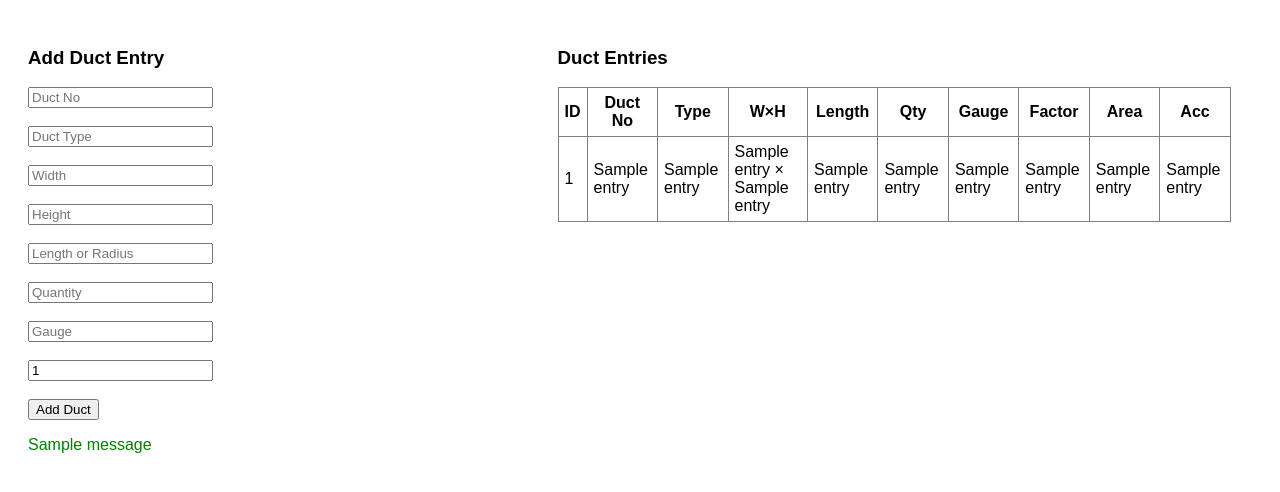
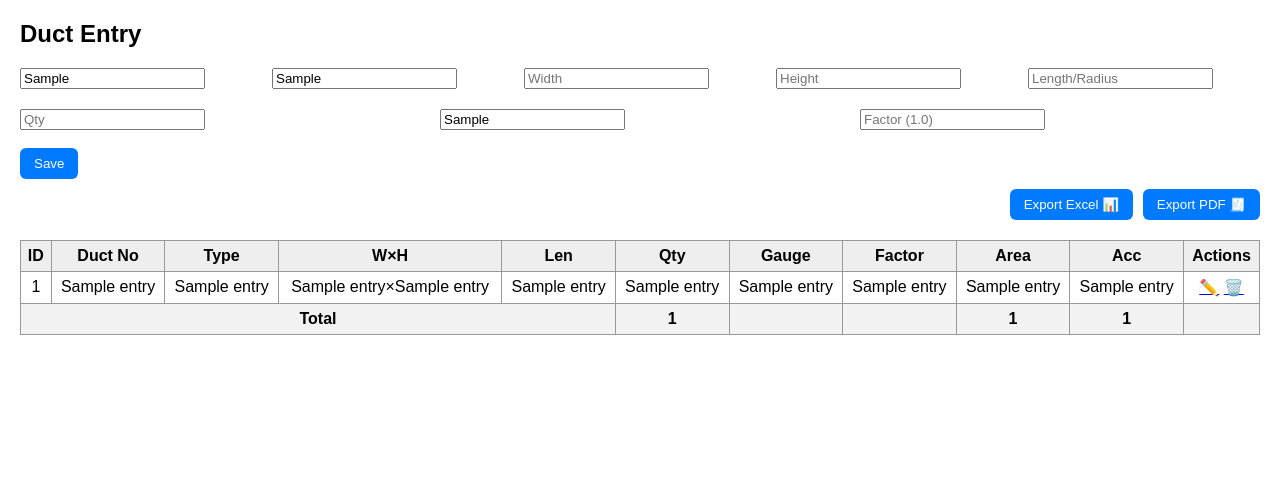
Before and after one commit to Madhan12-tech/duct-measurement, a Flask app: template templates/duct_entry.html in a window 1280 px wide. Shown: the top 492 px of the page. Run offline with Flask 3, Linux system fonts and the light colour scheme; the template is opened without the code that fills it: most values are stand-ins (such as "Sample title", 1, 10 or a date in 2020); one stand-in notice (Sample message) is shown.

Commit message:
Update duct_entry.html

```diff
--- a/templates/duct_entry.html
+++ b/templates/duct_entry.html
@@ -2,54 +2,190 @@
 <html>
 <head>
   <title>Duct Entry</title>
+  <meta name="viewport" content="width=device-width, initial-scale=1.0">
+  <style>
+    body {
+      font-family: Arial, sans-serif;
+      margin: 20px;
+    }
+    .form-container {
+      display: flex;
+      flex-wrap: wrap;
+      gap: 20px;
+    }
+    .form-group {
+      flex: 1 1 200px;
+    }
+    table {
+      width: 100%;
+      border-collapse: collapse;
+      margin-top: 20px;
+    }
+    th, td {
+      border: 1px solid #999;
+      padding: 6px;
+      text-align: center;
+    }
+    th {
+      background-color: #eee;
+      position: sticky;
+      top: 0;
+    }
+    .buttons {
+      display: flex;
+      justify-content: flex-end;
+      margin-top: 10px;
+      gap: 10px;
+      flex-wrap: wrap;
+    }
+    .btn {
+      padding: 8px 14px;
+      border: none;
+      background-color: #007bff;
+      color: white;
+      cursor: pointer;
+      border-radius: 6px;
+    }
+    .btn:hover {
+      background-color: #0056b3;
+    }
+    .success-toast {
+      position: fixed;
+      bottom: 20px;
+      right: 20px;
+      background-color: #28a745;
+      color: white;
+      padding: 10px 20px;
+      border-radius: 6px;
+      display: none;
+      animation: fadeInOut 4s;
+    }
+    @keyframes fadeInOut {
+      0% {opacity: 0;}
+      10% {opacity: 1;}
+      90% {opacity: 1;}
+      100% {opacity: 0;}
+    }
+    .floating-submit {
+      position: fixed;
+      bottom: 80px;
+      right: 20px;
+      padding: 12px 20px;
+      background: #28a745;
+      color: white;
+      border: none;
+      border-radius: 8px;
+      font-size: 16px;
+      z-index: 999;
+      display: none;
+    }
+    @media (max-width: 768px) {
+      .floating-submit {
+        display: block;
+      }
+    }
+  </style>
 </head>
-<body style="font-family: Arial; display: flex; padding: 20px; gap: 40px;">
+<body>
 
-  <!-- Left: Duct Entry Form -->
-  <div style="width: 40%;">
-    <h3>Add Duct Entry</h3>
-    <form method="POST" action="/add_duct">
-      <input name="duct_no" placeholder="Duct No" required><br><br>
-      <input name="duct_type" placeholder="Duct Type" required><br><br>
-      <input name="width" placeholder="Width" required><br><br>
-      <input name="height" placeholder="Height" required><br><br>
-      <input name="length_or_radius" placeholder="Length or Radius" required><br><br>
-      <input name="quantity" placeholder="Quantity" required><br><br>
-      <input name="gauge" placeholder="Gauge" required><br><br>
-      <input name="factor" placeholder="Factor (if red/elb/shoe)" value="1"><br><br>
-      <button type="submit">Add Duct</button>
+  <h2>Duct Entry</h2>
+
+  {% with messages = get_flashed_messages() %}
+    {% if messages %}
+      <div class="success-toast" id="toast">{{ messages[0] }} ✔️</div>
+    {% endif %}
+  {% endwith %}
+
+  <form method="POST" action="/add_duct">
+    <input type="hidden" name="id" value="{{ edit_entry[0] if edit_entry else '' }}">
+    <div class="form-container">
+      <div class="form-group">
+        <input type="text" name="duct_no" placeholder="Duct No" value="{{ edit_entry[1] if edit_entry else '' }}" required>
+      </div>
+      <div class="form-group">
+        <input type="text" name="duct_type" placeholder="Type" value="{{ edit_entry[2] if edit_entry else '' }}" required>
+      </div>
+      <div class="form-group">
+        <input type="number" step="0.01" name="width" placeholder="Width" value="{{ edit_entry[3] if edit_entry else '' }}" required>
+      </div>
+      <div class="form-group">
+        <input type="number" step="0.01" name="height" placeholder="Height" value="{{ edit_entry[4] if edit_entry else '' }}" required>
+      </div>
+      <div class="form-group">
+        <input type="number" step="0.01" name="length_or_radius" placeholder="Length/Radius" value="{{ edit_entry[5] if edit_entry else '' }}" required>
+      </div>
+      <div class="form-group">
+        <input type="number" name="quantity" placeholder="Qty" value="{{ edit_entry[6] if edit_entry else '' }}" required>
+      </div>
+      <div class="form-group">
+        <input type="text" name="gauge" placeholder="Gauge" value="{{ edit_entry[7] if edit_entry else '' }}" required>
+      </div>
+      <div class="form-group">
+        <input type="number" step="0.01" name="factor" placeholder="Factor (1.0)" value="{{ edit_entry[8] if edit_entry else 1.0 }}">
+      </div>
+    </div>
+    <br>
+    <button type="submit" class="btn">Save</button>
+  </form>
+
+  <div class="buttons">
+    <form method="GET" action="/export_excel">
+      <button class="btn">Export Excel 📊</button>
     </form>
-
-    {% with messages = get_flashed_messages() %}
-      {% if messages %}
-        <p style="color: green;">{{ messages[0] }}</p>
-      {% endif %}
-    {% endwith %}
+    <form method="GET" action="/export_pdf">
+      <button class="btn">Export PDF 🧾</button>
+    </form>
   </div>
 
-  <!-- Right: Entries Table -->
-  <div style="width: 55%;">
-    <h3>Duct Entries</h3>
-    <table border="1" cellpadding="6" style="width: 100%; border-collapse: collapse;">
+  <table>
+    <thead>
       <tr>
-        <th>ID</th><th>Duct No</th><th>Type</th><th>W×H</th><th>Length</th><th>Qty</th><th>Gauge</th><th>Factor</th><th>Area</th><th>Acc</th>
+        <th>ID</th><th>Duct No</th><th>Type</th><th>W×H</th><th>Len</th><th>Qty</th><th>Gauge</th><th>Factor</th><th>Area</th><th>Acc</th><th>Actions</th>
       </tr>
+    </thead>
+    <tbody>
       {% for e in entries %}
       <tr>
         <td>{{ e[0] }}</td>
         <td>{{ e[1] }}</td>
         <td>{{ e[2] }}</td>
-        <td>{{ e[3] }} × {{ e[4] }}</td>
+        <td>{{ e[3] }}×{{ e[4] }}</td>
         <td>{{ e[5] }}</td>
         <td>{{ e[6] }}</td>
         <td>{{ e[7] }}</td>
         <td>{{ e[8] }}</td>
         <td>{{ e[9] }}</td>
         <td>{{ e[10] }}</td>
+        <td>
+          <a href="/edit/{{ e[0] }}">✏️</a>
+          <a href="/delete/{{ e[0] }}" onclick="return confirm('Delete this entry?')">🗑️</a>
+        </td>
       </tr>
       {% endfor %}
-    </table>
-  </div>
+      <tr style="font-weight:bold; background-color:#f2f2f2;">
+        <td colspan="5" align="right">Total</td>
+        <td>{{ total.total_qty }}</td>
+        <td></td><td></td>
+        <td>{{ total.total_area }}</td>
+        <td>{{ total.total_acc }}</td>
+        <td></td>
+      </tr>
+    </tbody>
+  </table>
+
+  <form method="POST" action="/submit_all">
+    <button type="submit" class="floating-submit">Submit ✔️</button>
+  </form>
+
+  <script>
+    window.onload = () => {
+      const toast = document.getElementById("toast");
+      if (toast) {
+        toast.style.display = "block";
+        setTimeout(() => toast.style.display = "none", 4000);
+      }
+    };
+  </script>
 
 </body>
 </html>
```
